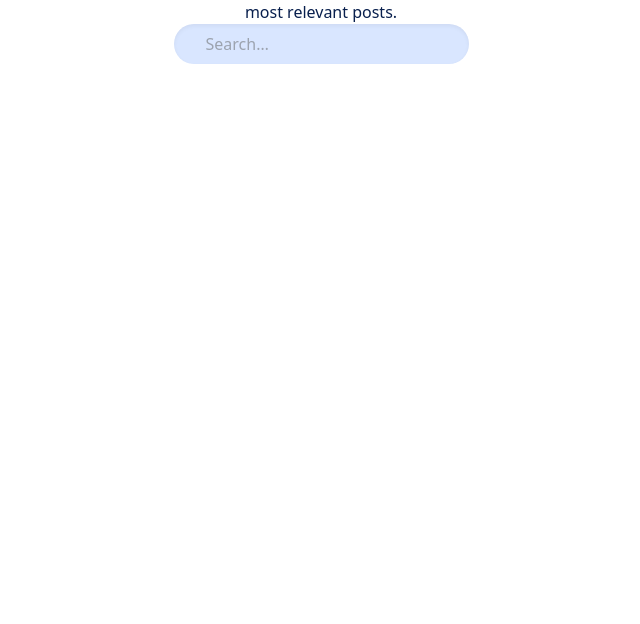
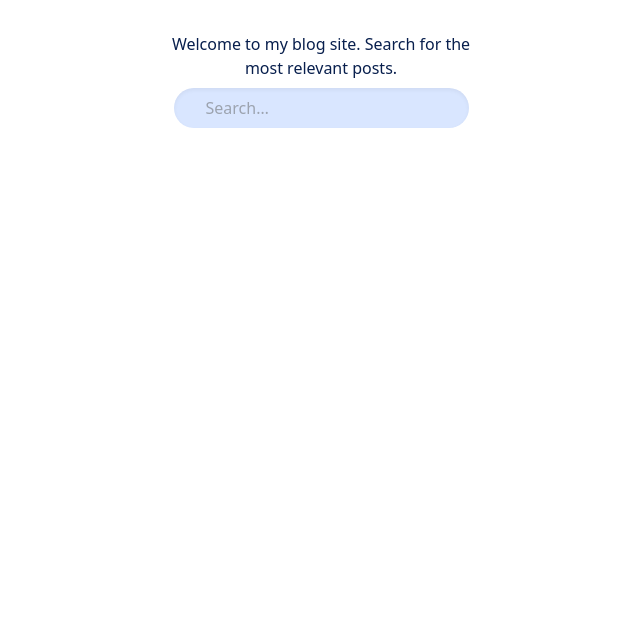
Before and after one commit to DragonSenses/blog-site, a website: page src/index.html in a window 1280 px wide. Shown: the part 176-800 px from the top of the page, without its empty margins (319-959 px from the left). Drawn offline with Linux system fonts and the light colour scheme; a web font is replaced by a local one.

Commit message:
Contained elements in div

```diff
--- a/src/index.html
+++ b/src/index.html
@@ -17,12 +17,23 @@
           Posts
         </span>
       </h1>
-      <!-- Give text primary color and maximum width of 20rem, with "mx-auto" to center it-->
-      <p class="text-pri max-w-xs mx-auto">Welcome to my blog site. Search for the most relevant posts.</p>
+    </div>
+  </div>
+
+  <!-- Give text primary color and maximum width of 20rem, with "mx-auto" to center it-->
+  <div class="container px-4 mx-auto max-w-5xl">
+    <div class="text-center py-0">
+      <p class="text-pri max-w-xs mx-auto py-6">Welcome to my blog site. Search for the most relevant posts.</p>
+    </div>
+  </div>
+
+  <div class="container px-4 mx-auto max-w-5xl">
+    <div class="text-center py-2">
       <input type="search" name="" id="site-search" class="bg-our-bg px-8 py-2 rounded-3xl shadow-inner
       ring-sec focus:outline-none focus:ring-1" placeholder="Search&#8230;">
     </div>
   </div>
 
+
 </body>
 </html>
```
